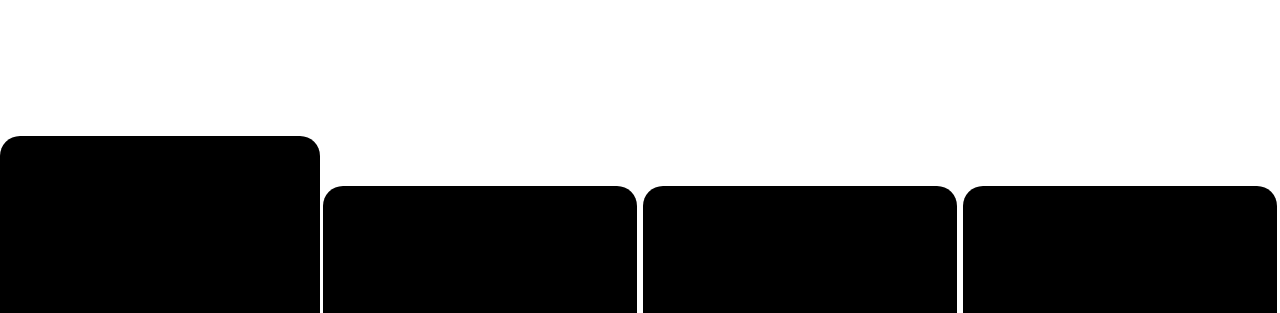
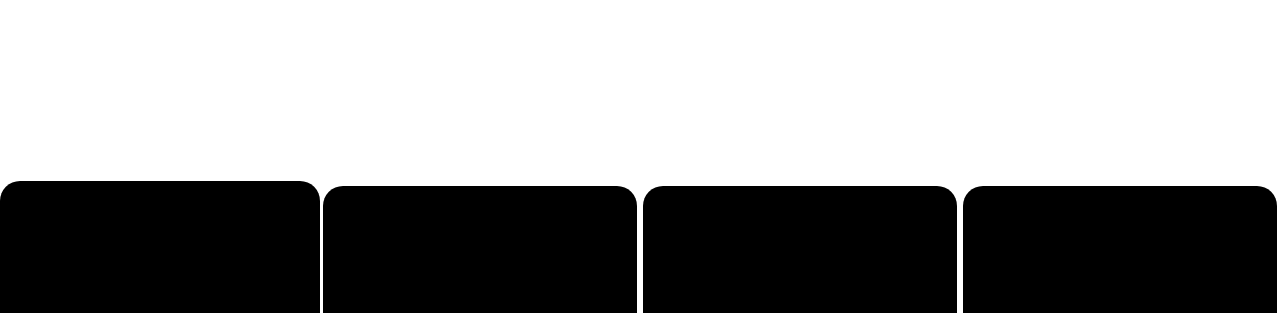
Before and after one commit to tahircoder2344/Resume, a plain HTML site: page projects.html in a window 1280 px wide. Shown: the part 192-505 px from the top of the page. Drawn offline with nearby package versions, Linux system fonts and the light colour scheme.

Commit message:
Update projects.css

```diff
--- a/projects.css
+++ b/projects.css
@@ -30,8 +30,8 @@ h1{
     display: flex;
     justify-content: center;
     align-items: center;
-    height: 500px;
-    width: 500px;
+    height: 410px;
+    width: 480px;
     background-color: black;
     color: white;
     flex-direction: column;
```
